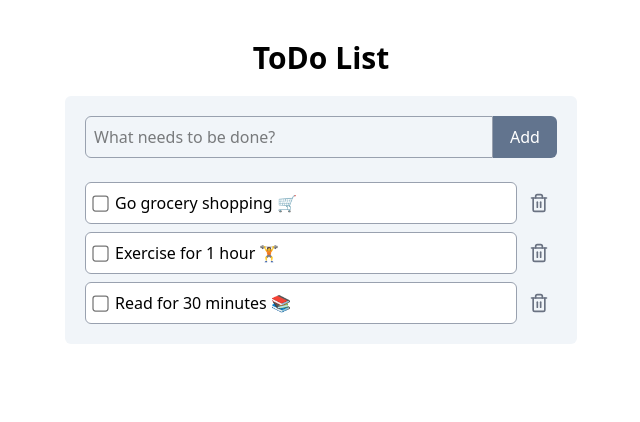
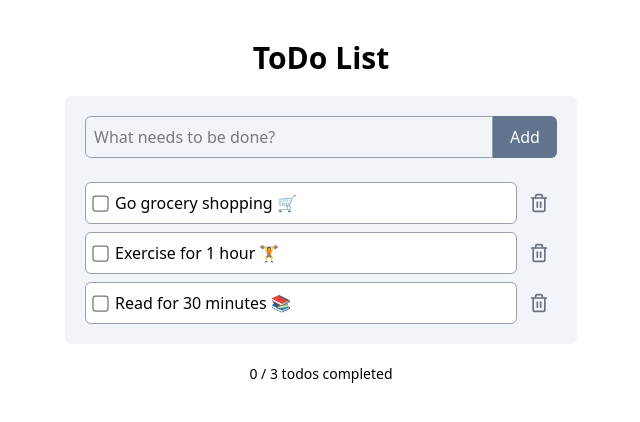
Before and after one commit to jerometaruc/react-typescript-frontend, a React (Vite) app: page / in a window 1280 px wide. Shown: the top 422 px of the page, without its empty margins (319-959 px from the left). Built offline with nearby package versions, Linux system fonts and the light colour scheme.

Commit message:
feat: Implement TodoSummary component

```diff
--- a/src/App.tsx
+++ b/src/App.tsx
@@ -2,6 +2,7 @@ import { useState } from "react";
 import { Data } from "./data/Todos";
 import AddTodoForm from "./components/AddTodoForm";
 import TodoList from "./components/TodoList";
+import TodoSummary from "./components/TodoSummary";
 
 function App() {
   const [todos, setTodos] = useState(Data);
@@ -17,7 +18,7 @@ function App() {
   function addTodo(title: string) {
     setTodos(prevTodos => [
       {
-        id: prevTodos.length + 1,
+        id: Date.now(),
         title,
         completed: false,
       },
@@ -26,8 +27,12 @@ function App() {
   };
 
   function deleteTodo(id: number) {
-    setTodos(prevTodos => prevTodos.filter(todo => todo.id !== id))
+    setTodos((prevTodos) => prevTodos.filter((todo) => todo.id !== id))
   };
+
+  function deleteAll() {
+    setTodos((prevTodos) => prevTodos.filter((todo) => !todo.completed))
+  }
 
   return (
     <main className="py-10 h-screen space-y-5 overflow-y-auto">
@@ -42,6 +47,10 @@ function App() {
           onDelete={deleteTodo}
         />
       </div>
+      <TodoSummary
+        todos={todos}
+        deleteAllCompleted={deleteAll}
+      />
     </main>
   );
 };
--- /dev/null
+++ b/src/components/TodoSummary.tsx
@@ -0,0 +1,30 @@
+import type { Todo } from "../types/Todo";
+
+interface TodoSummaryProps {
+    todos: Todo[];
+    deleteAllCompleted: () => void;
+};
+
+export default function TodoSummary({ todos, deleteAllCompleted }: TodoSummaryProps) {
+    const completedTodos = todos.filter(todo => todo.completed);
+
+    return (
+        <div
+            className="text-center space-y-2"
+        >
+            <p
+                className="text-sm font-medium"
+            >
+                {completedTodos.length} / {todos.length} todos completed
+            </p>
+            {completedTodos.length > 0 && (
+                <button
+                    onClick={deleteAllCompleted}
+                    className="text-red-500 hover:underline text-sm font-medium"
+                >
+                    Delete all completed
+                </button>
+            )}
+        </div>
+    );
+};
```
